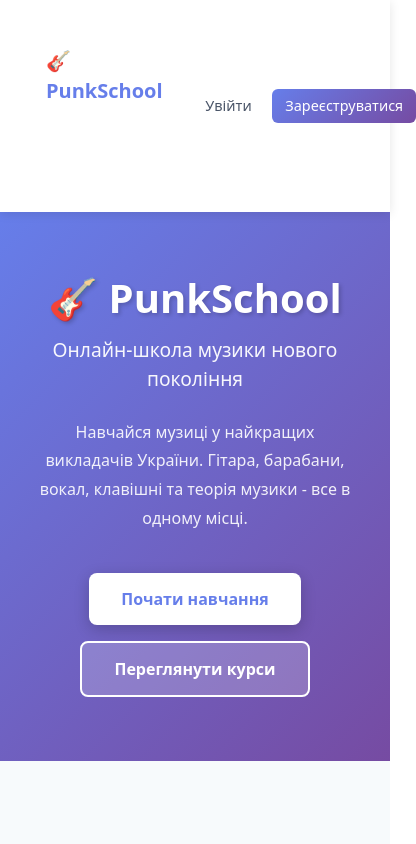
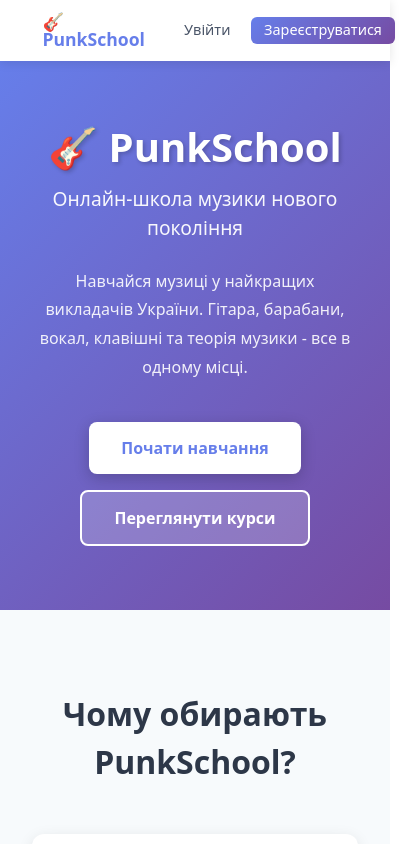
Before and after one commit to Wh1teL0rd/PunkSchool, a React app in the folder frontend/: page / in a window 390 px wide. Shown: the top 844 px of the page, 416 px wide, since content can reach past the window. Built offline with nearby package versions, Linux system fonts and the light colour scheme; no server answers; the HTML template or start-up script is replaced by a standard one.

Commit message:
fixed height of header and footer

```diff
--- a/frontend/src/components/Footer.css
+++ b/frontend/src/components/Footer.css
@@ -1,42 +1,42 @@
 .footer {
   background: linear-gradient(135deg, #2d3748 0%, #1a202c 100%);
   color: white;
-  margin-top: 4rem;
+  margin-top: 2rem;
 }
 
 .footer-container {
   max-width: 1200px;
   margin: 0 auto;
-  padding: 3rem 2rem 2rem;
+  padding: 1.25rem 2rem 0.75rem;
   display: grid;
-  grid-template-columns: repeat(auto-fit, minmax(250px, 1fr));
-  gap: 2rem;
+  grid-template-columns: repeat(auto-fit, minmax(200px, 1fr));
+  gap: 1rem;
 }
 
 .footer-section {
   display: flex;
   flex-direction: column;
-  gap: 1rem;
+  gap: 0.4rem;
 }
 
 .footer-logo {
-  font-size: 1.5rem;
+  font-size: 1.1rem;
   font-weight: 700;
-  margin: 0 0 0.5rem 0;
+  margin: 0 0 0.25rem 0;
   color: #667eea;
 }
 
 .footer-description {
   color: #cbd5e0;
-  line-height: 1.6;
-  font-size: 0.9rem;
+  line-height: 1.35;
+  font-size: 0.75rem;
   margin: 0;
 }
 
 .footer-title {
-  font-size: 1.1rem;
+  font-size: 0.9rem;
   font-weight: 600;
-  margin: 0 0 1rem 0;
+  margin: 0 0 0.4rem 0;
   color: white;
 }
 
@@ -46,7 +46,8 @@
   margin: 0;
   display: flex;
   flex-direction: column;
-  gap: 0.75rem;
+  gap: 0.4rem;
+  font-size: 0.8rem;
 }
 
 .footer-links li {
@@ -75,8 +76,9 @@
   margin: 0;
   display: flex;
   flex-direction: column;
-  gap: 0.75rem;
+  gap: 0.4rem;
   color: #cbd5e0;
+  font-size: 0.8rem;
 }
 
 .footer-contact li {
@@ -87,17 +89,21 @@
 
 .footer-bottom {
   border-top: 1px solid rgba(255, 255, 255, 0.1);
-  padding: 1.5rem 2rem;
+  padding: 0.6rem 2rem;
   text-align: center;
   color: #a0aec0;
-  font-size: 0.9rem;
+  font-size: 0.75rem;
 }
 
 /* Responsive */
 @media (max-width: 768px) {
   .footer-container {
     grid-template-columns: 1fr;
-    padding: 2rem 1rem 1rem;
-    gap: 1.5rem;
+    padding: 1.25rem 1rem 0.75rem;
+    gap: 1rem;
+  }
+
+  .footer-bottom {
+    padding: 0.6rem 1rem;
   }
 }
--- a/frontend/src/components/Footer.jsx
+++ b/frontend/src/components/Footer.jsx
@@ -45,7 +45,7 @@ function Footer() {
       </div>
 
       <div className="footer-bottom">
-        <p>&copy; 2024 PunkSchool. Всі права захищені.</p>
+        <p>&copy; 2025 PunkSchool by Oleh Zeilyk. Всі права захищені.</p>
       </div>
     </footer>
   );
--- a/frontend/src/components/Header.css
+++ b/frontend/src/components/Header.css
@@ -9,18 +9,24 @@
 .header-container {
   max-width: 1200px;
   margin: 0 auto;
-  padding: 1rem 2rem;
+  padding: 0.5rem 2rem;
   display: flex;
   justify-content: space-between;
   align-items: center;
+  min-height: 50px;
+  height: 50px;
 }
 
 .logo {
-  font-size: 1.5rem;
+  font-size: 1.3rem;
   font-weight: 700;
   color: #667eea;
   text-decoration: none;
   transition: color 0.2s;
+  display: flex;
+  align-items: center;
+  line-height: 1;
+  margin: 0;
 }
 
 .logo:hover {
@@ -31,6 +37,7 @@
   display: flex;
   align-items: center;
   gap: 1rem;
+  height: 100%;
 }
 
 .auth-links {
@@ -40,12 +47,14 @@
 }
 
 .nav-link {
-  padding: 0.5rem 1rem;
+  padding: 0.4rem 0.9rem;
   color: #4a5568;
   text-decoration: none;
   font-weight: 500;
   border-radius: 6px;
   transition: all 0.2s;
+  font-size: 0.9rem;
+  line-height: 1;
 }
 
 .nav-link:hover {
@@ -56,7 +65,8 @@
 .nav-link-primary {
   background: linear-gradient(135deg, #667eea 0%, #764ba2 100%);
   color: white;
-  padding: 0.5rem 1.5rem;
+  padding: 0.4rem 1.2rem;
+  font-size: 0.9rem;
 }
 
 .nav-link-primary:hover {
@@ -71,14 +81,16 @@
 .user-button {
   display: flex;
   align-items: center;
-  gap: 0.5rem;
-  padding: 0.5rem 1rem;
+  gap: 0.4rem;
+  padding: 0.4rem 0.9rem;
   background: #f7fafc;
   border: 1px solid #e2e8f0;
-  border-radius: 8px;
+  border-radius: 6px;
   cursor: pointer;
   transition: all 0.2s;
-  font-size: 0.95rem;
+  font-size: 0.85rem;
+  line-height: 1;
+  white-space: nowrap;
 }
 
 .user-button:hover {
@@ -89,6 +101,7 @@
 .user-name {
   font-weight: 600;
   color: #2d3748;
+  font-size: 0.85rem;
 }
 
 .dropdown-arrow {
@@ -188,11 +201,13 @@
 /* Responsive */
 @media (max-width: 768px) {
   .header-container {
-    padding: 1rem;
+    padding: 0.5rem 1rem;
+    min-height: 45px;
+    height: 45px;
   }
 
   .logo {
-    font-size: 1.25rem;
+    font-size: 1.1rem;
   }
 
   .auth-links {
```
